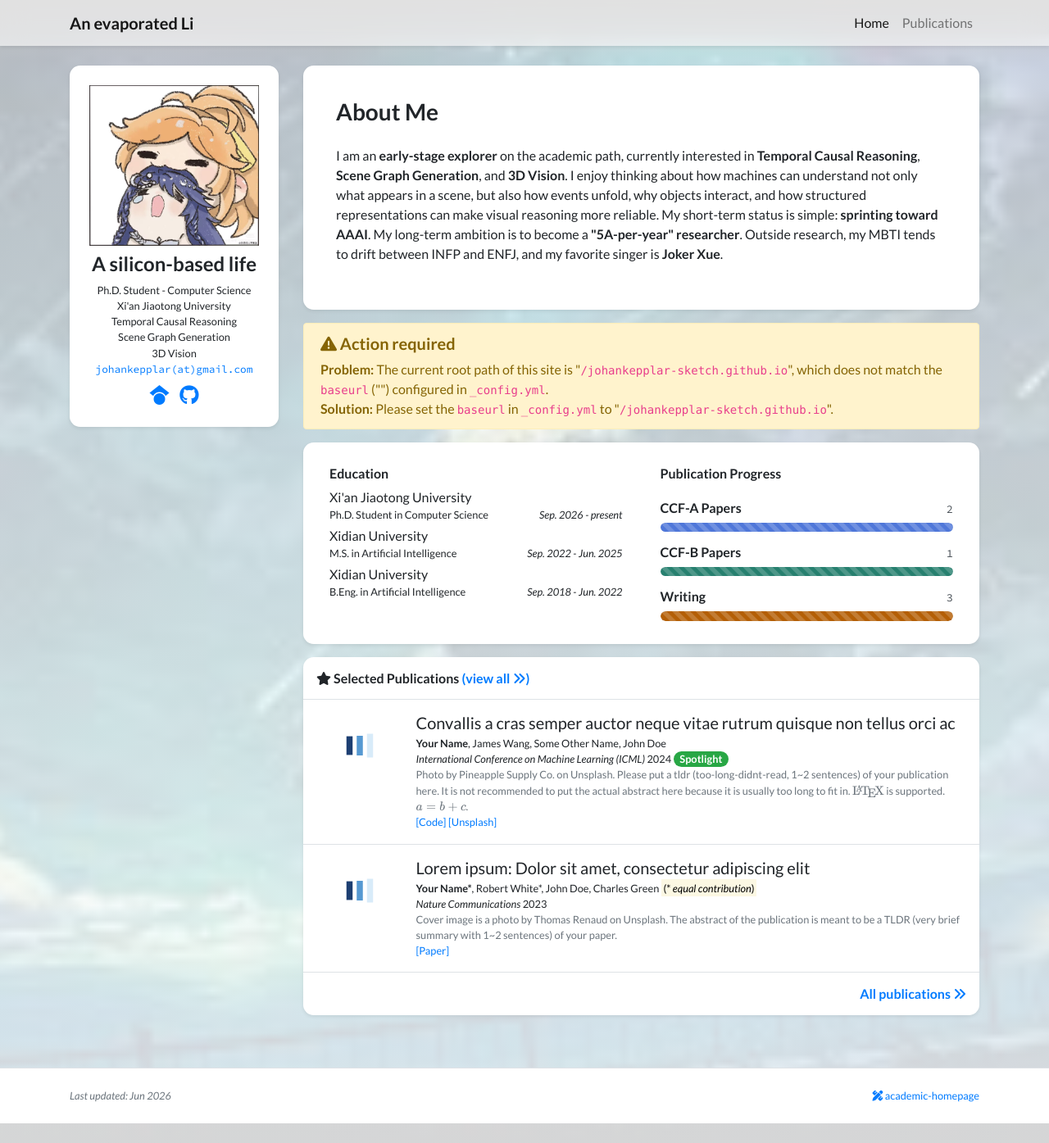
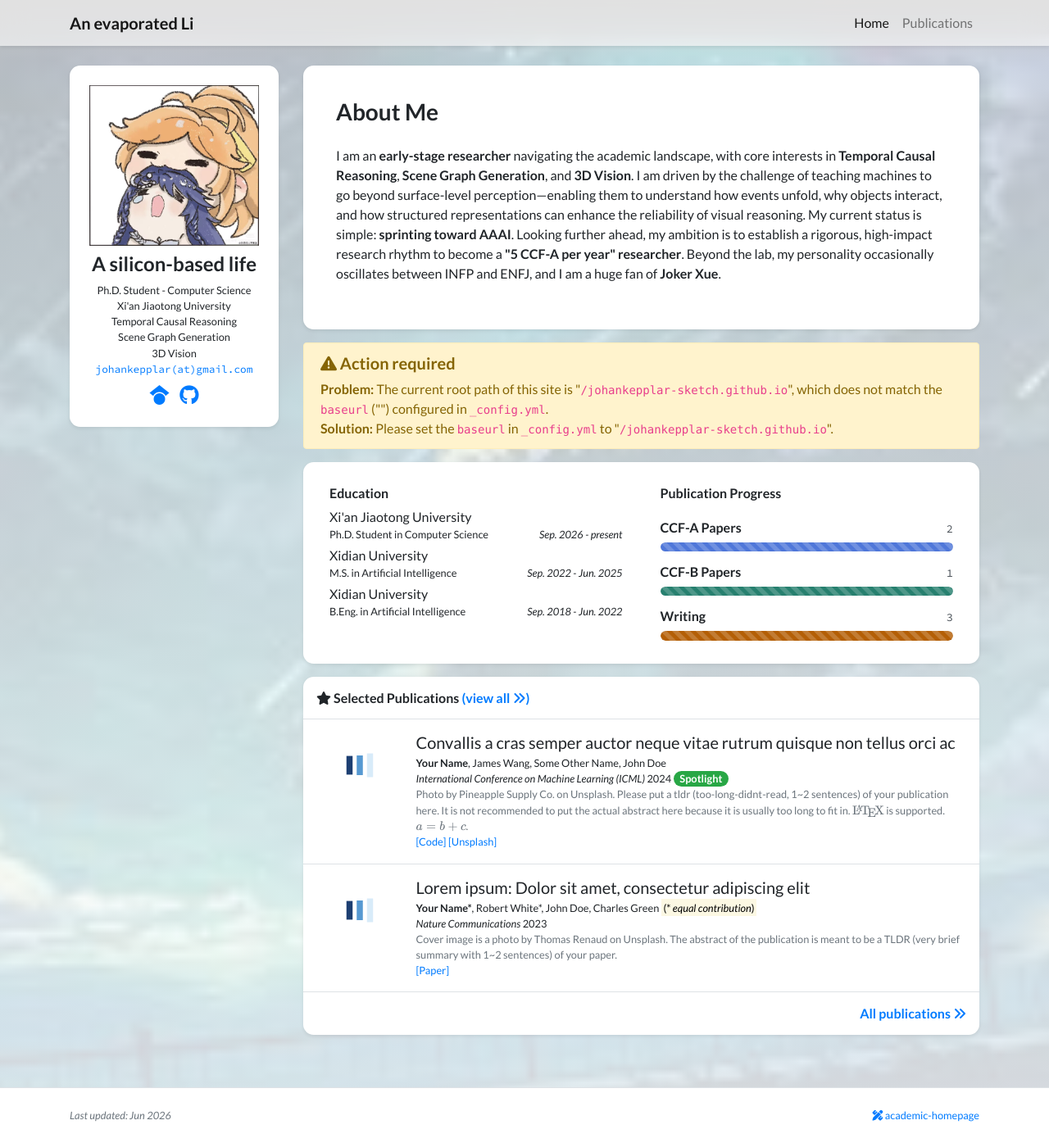
Before and after one commit to johankepplar-sketch/johankepplar-sketch.github.io, a Jekyll site: the page built from index.html, in a window 1280 px wide and 1395 px high. Shown: the whole window at 82% size. Built offline with Jekyll 4.4.1, drawn with Linux system fonts in a browser that asks for light colours; nearby versions of some CDN libraries; a style sheet for code colours, icons or effects is not loaded.

Commit message:
docs(homepage): update about me bio

```diff
--- a/_data/profile.yml
+++ b/_data/profile.yml
@@ -23,7 +23,7 @@ github: johankepplar-sketch
 short_bio_text_justify: false
 short_bio: >-
   <p>
-    I am an <strong>early-stage explorer</strong> on the academic path, currently interested in <strong>Temporal Causal Reasoning</strong>, <strong>Scene Graph Generation</strong>, and <strong>3D Vision</strong>. I enjoy thinking about how machines can understand not only what appears in a scene, but also how events unfold, why objects interact, and how structured representations can make visual reasoning more reliable. My short-term status is simple: <strong>sprinting toward AAAI</strong>. My long-term ambition is to become a <strong>"5A-per-year" researcher</strong>. Outside research, my MBTI tends to drift between INFP and ENFJ, and my favorite singer is <strong>Joker Xue</strong>.
+    I am an <strong>early-stage researcher</strong> navigating the academic landscape, with core interests in <strong>Temporal Causal Reasoning</strong>, <strong>Scene Graph Generation</strong>, and <strong>3D Vision</strong>. I am driven by the challenge of teaching machines to go beyond surface-level perception&mdash;enabling them to understand how events unfold, why objects interact, and how structured representations can enhance the reliability of visual reasoning. My current status is simple: <strong>sprinting toward AAAI</strong>. Looking further ahead, my ambition is to establish a rigorous, high-impact research rhythm to become a <strong>"5 CCF-A per year" researcher</strong>. Beyond the lab, my personality occasionally oscillates between INFP and ENFJ, and I am a huge fan of <strong>Joker Xue</strong>.
   </p>
 
 portrait_url: /assets/images/photos/me.jpg
```
